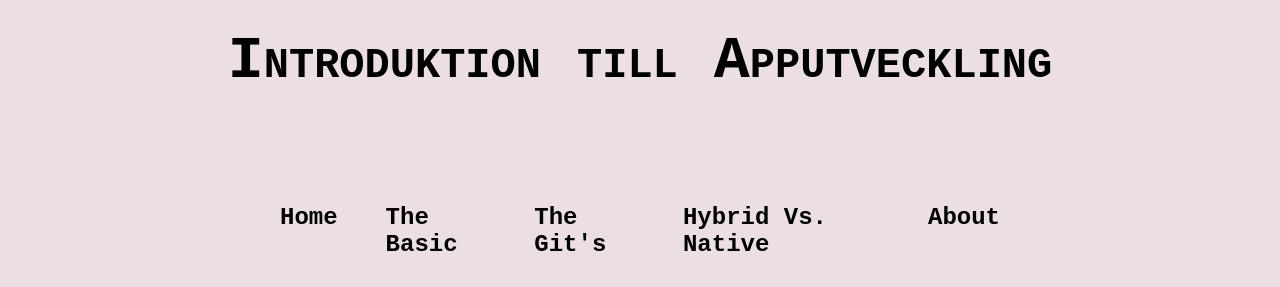
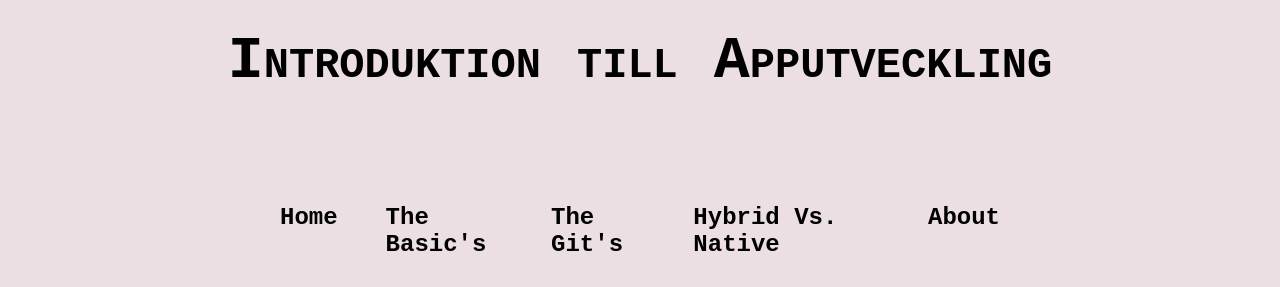
Before and after one commit to dvczr/dvczr.github.io, a plain HTML site: page home.html in a window 1280 px wide. Shown: the part 40-327 px from the top of the page. Drawn offline with Linux system fonts and the light colour scheme.

```diff
--- a/home.html
+++ b/home.html
@@ -33,7 +33,7 @@
 <nav id="mainNav">
   <ul>
     <li class="pushRight"><a href="home.html"><h4>Home</h4></a></li>
-    <li><a href="thebasic's.html"><h4>The Basic</h4></a></li>
+    <li><a href="thebasic's.html"><h4>The Basic's</h4></a></li>
     <li><a href="theGit's.html"><h4>The Git's</h4></a></li>
     <li><a href="hybridVsNative.html"><h4>Hybrid Vs. Native</h4></a></li>
     <li class="pushLeft"><a href="about.html"><h4>About</h4></a></li>
```
Also changed, not shown: hybridVsNative.html (+1 -1 lines), theGit's.html (+1 -1 lines).
